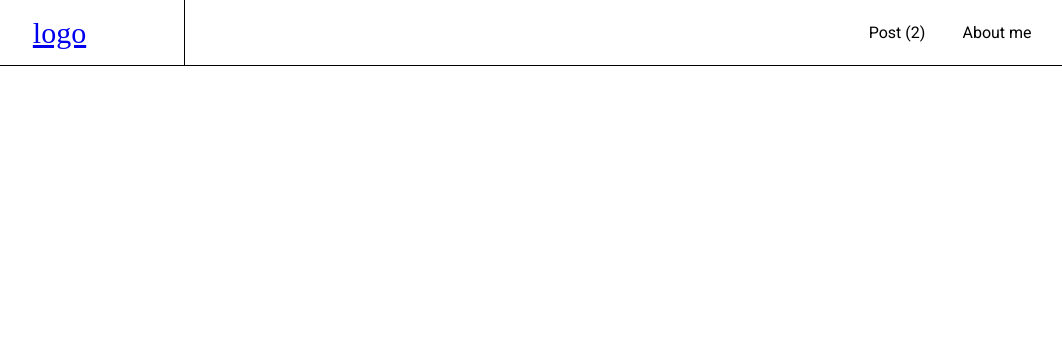
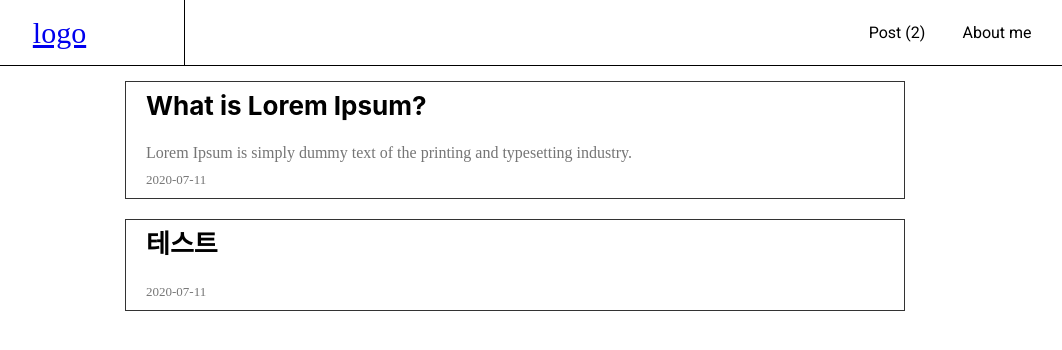
Before and after one commit to stay7/stay7.github.io, a Gatsby site: page /posts in a window 1280 px wide. Shown: the whole page, without its empty margins (125-1187 px from the left). Built offline with nearby package versions, Linux system fonts and the light colour scheme; Gatsby itself is replaced by a stand-in of ours.

Commit message:
Implement post list page

```diff
--- a/posts/test.md
+++ b/posts/test.md
@@ -1,9 +1,10 @@
 ---
-title: 테스트
+title: What is Lorem Ipsum?
 date: 2020-07-11
-path: test
+path: ipsum
+subtitle: Lorem Ipsum is simply dummy text of the printing and typesetting industry.
 ---
 
 # Hi!
 
-마크다운으로 작성한 게시글 입니다.
+Lorem Ipsum is simply dummy text of the printing and typesetting industry. Lorem Ipsum has been the industry's standard dummy text ever since the 1500s, when an unknown printer took a galley of type and scrambled it to make a type specimen book. It has survived not only five centuries, but also the leap into electronic typesetting, remaining essentially unchanged. It was popularised in the 1960s with the release of Letraset sheets containing Lorem Ipsum passages, and more recently with desktop publishing software like Aldus PageMaker including versions of Lorem Ipsum.
--- a/src/components/organisms/postItem.tsx
+++ b/src/components/organisms/postItem.tsx
@@ -2,23 +2,47 @@ import React from "react";
 import styled from "styled-components";
 import PostModel from "../../model/postModel";
 import Link from "../atom/link";
-
+import Color from "../../constants/color";
 interface Props {
   post: PostModel;
 }
 
 //TODO : title, content, todo, thumbnail?
 const PostItem = ({ post }: Props) => {
-  const { title, path, date } = post;
-  console.log(post);
+  const { title, path, date, subtitle } = post;
+
   return (
-    <div>
+    <Container>
       <Link to={path}>
-        <span>{title}</span>
+        <Title>{title}</Title>
+        {subtitle && <Subtitle>{subtitle}</Subtitle>}
       </Link>
-      <span>{date}</span>
-    </div>
+      <MetaContainer>
+        <DateText>{date}</DateText>
+      </MetaContainer>
+    </Container>
   );
 };
 
+const Container = styled.div`
+  background-color: ${Color.white};
+  border: 1px solid;
+  margin-bottom: 20px;
+  padding: 10px 20px 10px 20px;
+`;
+const Title = styled.h2``;
+const Subtitle = styled.span`
+  display: block;
+  font-size: 16px;
+  color: ${Color.gray75};
+`;
+const DateText = styled.span`
+  color: ${Color.gray75};
+  font-size: 13px;
+`;
+
+const MetaContainer = styled.div`
+  margin-top: 8px;
+`;
+
 export default PostItem;
--- /dev/null
+++ b/src/constants/color.ts
@@ -0,0 +1,7 @@
+const Color = {
+  white: "#ffffff",
+  black: "#000000",
+  gray75: "#757575",
+};
+
+export default Color;
--- a/src/model/PostModel.ts
+++ b/src/model/PostModel.ts
@@ -1,9 +1,10 @@
-import { INode } from "../constants/types";
+import { INode, IPost } from "../constants/types";
 
-export default class PostModel {
-  title: string;
-  path: string;
-  date: string;
+export default class PostModel implements IPost {
+  title;
+  path;
+  date;
+  subtitle?;
 
   constructor(node: any) {
     const { frontmatter } = node;
--- a/src/pages/posts.tsx
+++ b/src/pages/posts.tsx
@@ -6,13 +6,13 @@ import PostModel from "../model/postModel";
 import PostItem from "../components/organisms/postItem";
 
 const Post = ({ data }) => {
-  console.log("data", data);
-
   const {
     allMarkdownRemark: { edges },
   } = data;
 
-  const posts: Array<any> = edges.map((node: any) => new PostModel(node));
+  const posts: Array<any> = edges.map(({ node }) => {
+    return new PostModel(node);
+  });
 
   return (
     <Layout>
@@ -44,9 +44,10 @@ export const pageQuery = graphql`
       edges {
         node {
           frontmatter {
-            date
+            date(formatString: "YYYY-MM-DD")
             path
             title
+            subtitle
           }
         }
       }
--- a/src/pages/using-typescript.tsx
+++ b/src/pages/using-typescript.tsx
@@ -44,7 +44,7 @@ export default UsingTypescript;
 export const query = graphql`
   {
     site {
-      buildTime(formatString: "YYYY-MM-DD hh:mm a z")
+      buildTime(formatString: "YYYY-MM-DD")
     }
   }
 `;
```
Also changed, not shown: src/constants/types.ts (+7 -0 lines).
